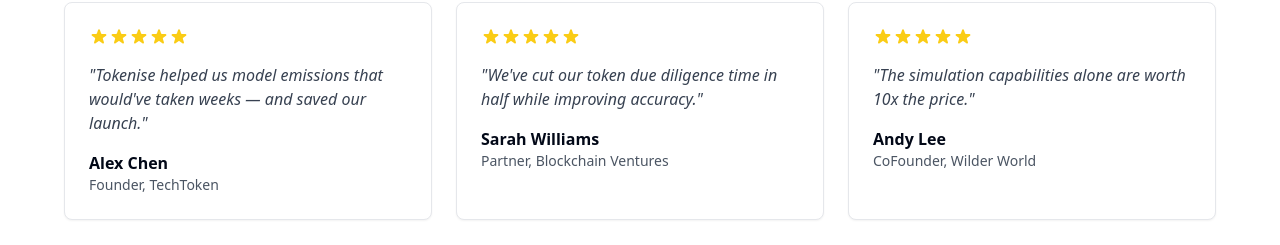
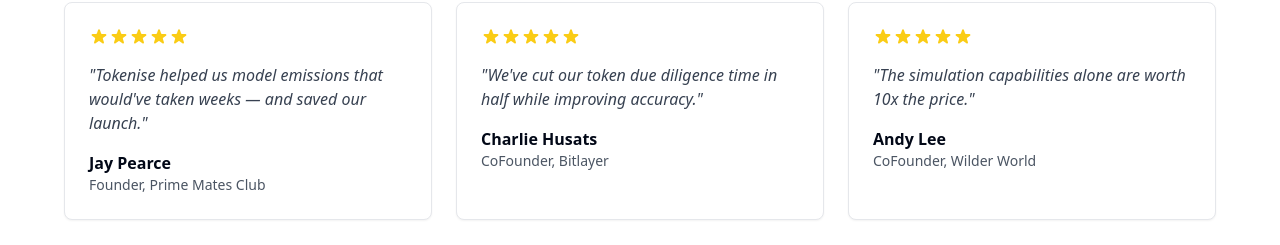
Before and after one commit to FrostyFruit/tokenise-vc-1, a React (Vite) app: page / in a window 1280 px wide. Shown: the part 3154-3399 px from the top of the page. Built offline with nearby package versions, Linux system fonts and the light colour scheme.

Commit message:
Update testimonials
Update testimonial author and company information.

```diff
--- a/src/components/TestimonialsSection.tsx
+++ b/src/components/TestimonialsSection.tsx
@@ -36,15 +36,15 @@ const TestimonialsSection: React.FC = () => {
   const testimonials: Testimonial[] = [
     {
       quote: "Tokenise helped us model emissions that would've taken weeks — and saved our launch.",
-      author: "Alex Chen",
+      author: "Jay Pearce",
       title: "Founder",
-      company: "TechToken"
+      company: "Prime Mates Club"
     },
     {
       quote: "We've cut our token due diligence time in half while improving accuracy.",
-      author: "Sarah Williams",
-      title: "Partner",
-      company: "Blockchain Ventures"
+      author: "Charlie Husats",
+      title: "CoFounder",
+      company: "Bitlayer"
     },
     {
       quote: "The simulation capabilities alone are worth 10x the price.",
```
